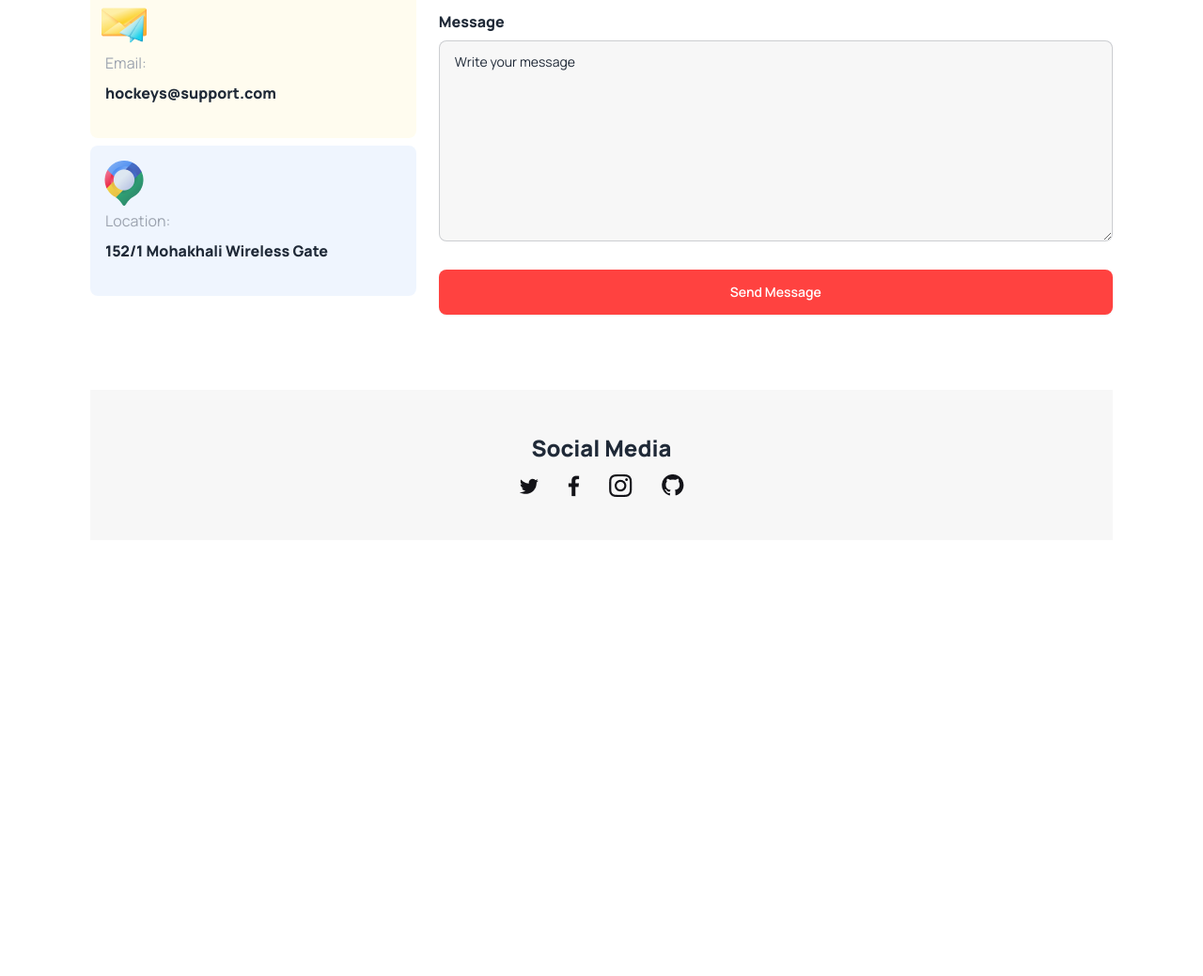
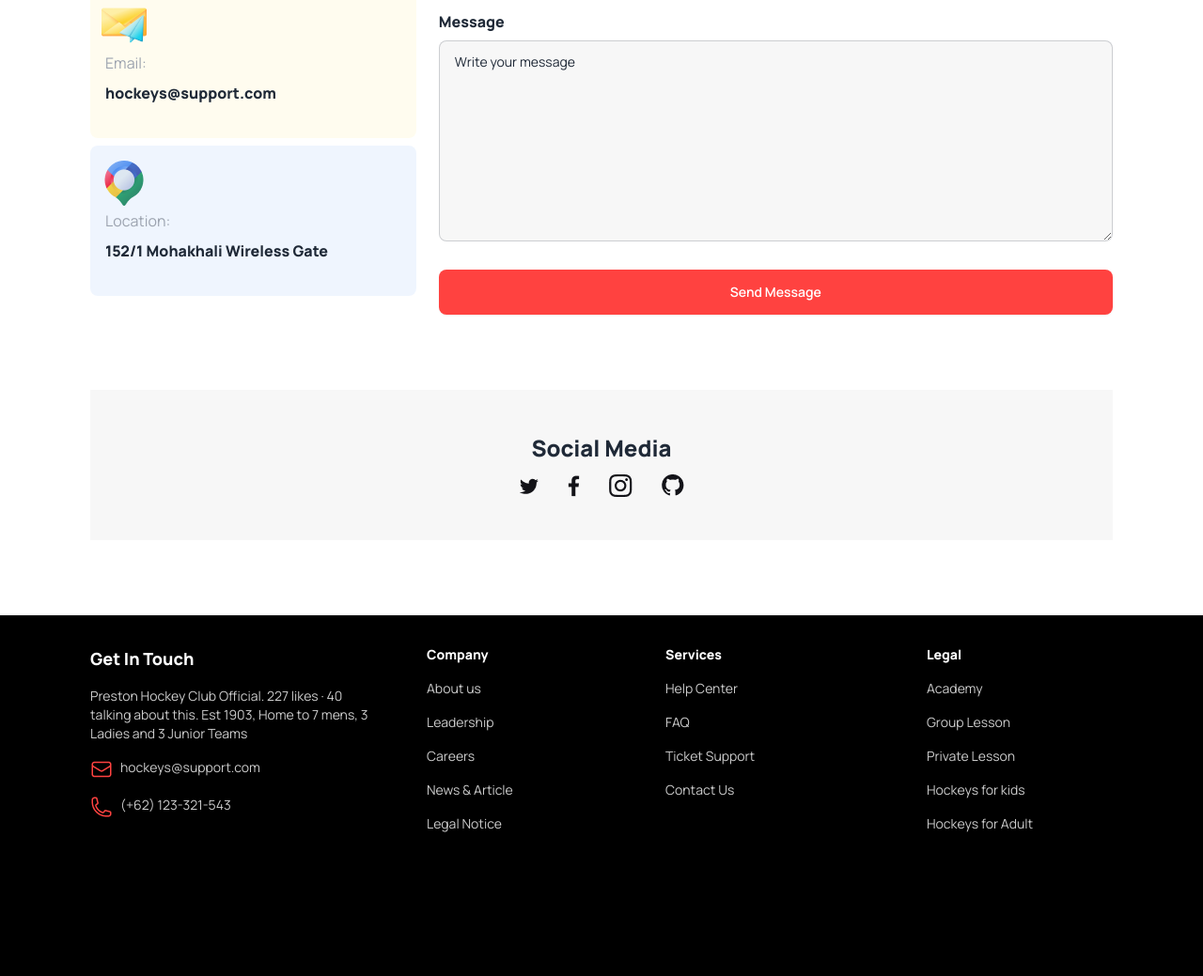
Before and after one commit to jaheda8256/b9a3-hockeys-with-daisyui, a plain HTML site: page index.html in a window 1280 px wide. Shown: the part 5031-6070 px from the top of the page at 94% size. Before the commit the page ends 5686 px from the top, so only its background shows below. Drawn offline with nearby package versions, Linux system fonts and the light colour scheme.

Commit message:
added last section

```diff
--- a/index.html
+++ b/index.html
@@ -601,10 +601,49 @@
         </section>
 
     </main>
+<!-- footer section -->
+    <footer class="footer lg:px-24 px-8 bg-black lg:h-96 h-full text-white p-8 bg-base-200 text-base-content grid gap-6 grid-cols-2 lg:grid-cols-4">
 
-    <footer>
 
-    </footer>
+        <aside class="lg:space-y-2 col-span-1">
+            <h3 class="text-lg font-extrabold">Get In Touch</h3>
+              <p class=" lg:w-[300px] opacity-80">Preston Hockey Club Official. 227 likes · 40 talking about this. Est 1903, Home to 7 mens, 3 Ladies and 3 Junior Teams</p>
+             <div class="flex space-x-2">
+                <img src="./Images/Frame (7).png" alt="">
+                <p class="opacity-80">hockeys@support.com</p>
+            </div>
+              <div class="flex space-x-2">
+                <img src="./Images/Frame (8).png" alt="">
+                <p class="opacity-80">(+62) 123-321-543</p>
+              </div>
+            </aside>
+            <nav class="space-y-2 lg:pl-20 pl-8">
+                <header class="text-white font-extrabold">Company</header>
+                <a class="link link-hover opacity-80">About us</a>
+                <a class="link link-hover opacity-80">Leadership</a>
+                <a class="link link-hover opacity-80">Careers</a>
+                <a class="link link-hover opacity-80">News & Article</a>
+                <a class="link link-hover opacity-80">Legal Notice</a>
+              </nav>
+
+            <nav class="space-y-2 pl-14">
+                <header class="text-white font-extrabold">Services</header>
+                <a class="link link-hover opacity-80">Help Center</a>
+                <a class="link link-hover opacity-80">FAQ</a>
+                <a class="link link-hover opacity-80">Ticket Support</a>
+                <a class="link link-hover opacity-80">Contact Us</a>
+              </nav>
+
+              <nav class="space-y-2 pl-14">
+                <header class="text-white font-extrabold">Legal</header>
+                <a class="link link-hover opacity-80">Academy</a>
+                <a class="link link-hover opacity-80">Group Lesson</a>
+                <a class="link link-hover opacity-80">Private Lesson</a>
+                <a class="link link-hover opacity-80">Hockeys for kids</a>
+                <a class="link link-hover opacity-80">Hockeys for Adult</a>
+              </nav>
+
+      </footer>
 
 </body>
 </html>
```
Also changed, not shown: Images/Frame (7).png (added), Images/Frame (8).png (added).
